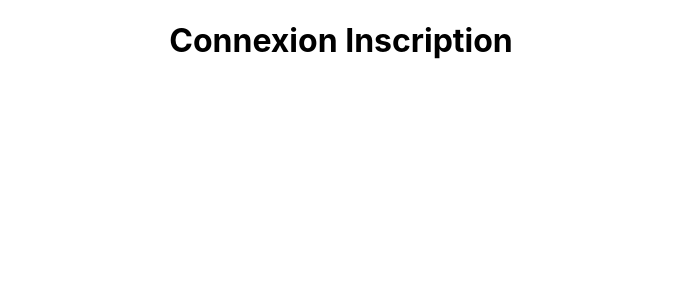
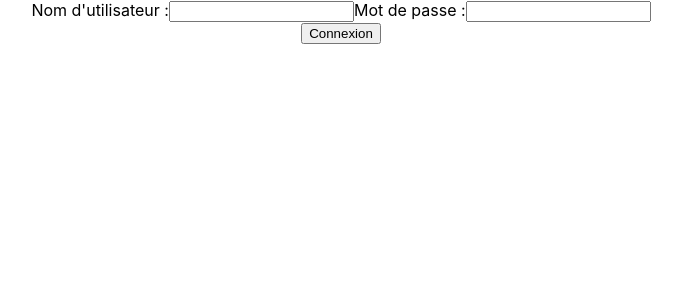
Before and after one commit to Saadovski/PLD_SMART, a React (Create React App) app in the folder frontend/: page / in a window 1280 px wide. Shown: the top 300 px of the page, without its empty margins (299-981 px from the left). Built offline with nearby package versions, Linux system fonts and the light colour scheme.

Commit message:
signin initialisation

```diff
--- a/frontend/src/App.js
+++ b/frontend/src/App.js
@@ -1,7 +1,7 @@
 import logo from './logo.svg';
 import { BrowserRouter as Router, Switch, Route } from 'react-router-dom';
 import './App.css';
-import Signup_Signin from './component/signup_signin';
+import Signup_Signin from './component/signin';
 
 function App() {
   return (
--- /dev/null
+++ b/frontend/src/component/signin.js
@@ -0,0 +1,22 @@
+function Signin() {
+    return (
+      <div>
+      <form>
+      <label>
+      Nom d'utilisateur :
+      <input type="text" name="username" />
+      </label>
+      <label>
+      Mot de passe :
+      <input type="text" name="password" />
+      </label>
+      <div>
+
+      </div>
+      <input className="btn" type="submit" value="Connexion" />
+      </form>
+      </div>
+    );
+}
+
+export default Signin;
```
Also changed, not shown: 1 other file (tests, documents, lock files or other folders).
